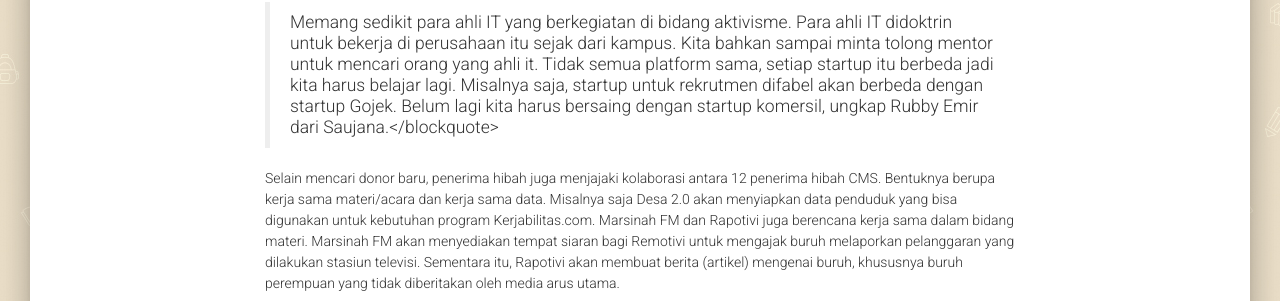
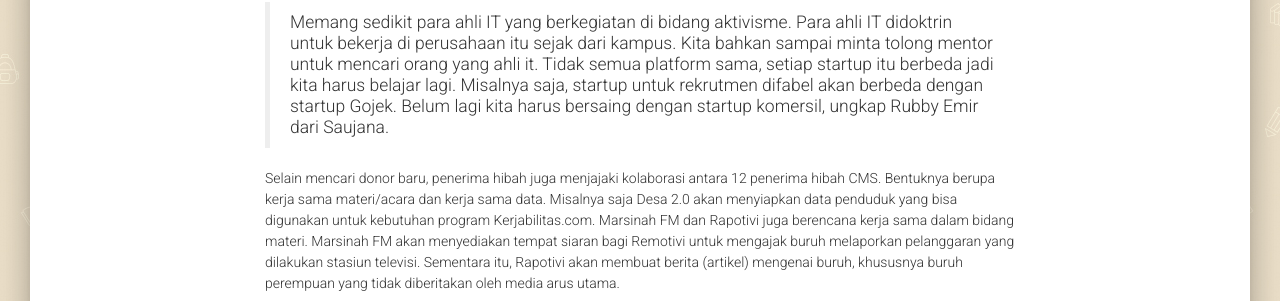
Before and after one commit to riouwa/ciptamedia.github.io, a Jekyll site: the page built from _posts/2016-03-17-Donor-Baru-dan-Penjajakan-Kerja-Sama-antara-Penerima-Hibah-CMS.md, in a window 1280 px wide and 1180 px high. Shown: the part 628-929 px from the top of the window. Built offline with Jekyll 4.4.1, drawn with Linux system fonts in a browser that asks for light colours; nearby versions of some CDN libraries.

Commit message:
Update 2016-03-17-Donor-Baru-dan-Penjajakan-Kerja-Sama-antara-Penerima-Hibah-CMS.md

```diff
--- a/_posts/2016-03-17-Donor-Baru-dan-Penjajakan-Kerja-Sama-antara-Penerima-Hibah-CMS.md
+++ b/_posts/2016-03-17-Donor-Baru-dan-Penjajakan-Kerja-Sama-antara-Penerima-Hibah-CMS.md
@@ -10,7 +10,7 @@
 
 Ada juga Kerjabilitas.com yang diundang oleh Google untuk mengikuti startup bootcamp di Google Mountain View pada Januari 2016 lalu. Saat ini proses mendapatkan hibahnya masih berlangsung. Jika berhasil, Saujana sebagai pengelola Kerjabilitas.com akan menambah fitur yang ada di situs web dan membuat aplikasi Kerjabilitas. Namun, kesulitan dalam menjalankan hal ini adalah mencari ahli IT yang mempunyai latar belakang di bidang aktivisme.
 
-> Memang sedikit para ahli IT yang berkegiatan di bidang aktivisme. Para ahli IT didoktrin untuk bekerja di perusahaan itu sejak dari kampus. Kita bahkan sampai minta tolong mentor untuk mencari orang yang ahli it. Tidak semua platform sama, setiap startup itu berbeda jadi kita harus belajar lagi. Misalnya saja, startup untuk rekrutmen difabel akan berbeda dengan startup Gojek. Belum lagi kita harus bersaing dengan startup komersil, ungkap Rubby Emir dari Saujana.</blockquote>
+> Memang sedikit para ahli IT yang berkegiatan di bidang aktivisme. Para ahli IT didoktrin untuk bekerja di perusahaan itu sejak dari kampus. Kita bahkan sampai minta tolong mentor untuk mencari orang yang ahli it. Tidak semua platform sama, setiap startup itu berbeda jadi kita harus belajar lagi. Misalnya saja, startup untuk rekrutmen difabel akan berbeda dengan startup Gojek. Belum lagi kita harus bersaing dengan startup komersil, ungkap Rubby Emir dari Saujana.
 
 Selain mencari donor baru, penerima hibah juga menjajaki kolaborasi antara 12 penerima hibah CMS. Bentuknya berupa kerja sama materi/acara dan kerja sama data. Misalnya saja Desa 2.0 akan menyiapkan data penduduk yang bisa digunakan untuk kebutuhan program Kerjabilitas.com. Marsinah FM dan Rapotivi juga berencana kerja sama dalam bidang materi. Marsinah FM akan menyediakan tempat siaran bagi Remotivi untuk mengajak buruh melaporkan pelanggaran yang dilakukan stasiun televisi. Sementara itu, Rapotivi akan membuat berita (artikel) mengenai buruh, khususnya buruh perempuan yang tidak diberitakan oleh media arus utama.
 
```
